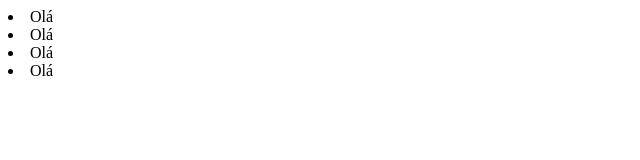
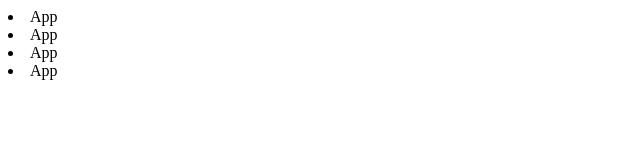
Before and after one commit to filipedev6/javascript-es6, a plain HTML site: page MODULO 7 - MAIS JAVASCRIPT/loops-e-iterable/index.html in a window 1280 px wide. Shown: the full height of the page, 0-640 px from the left. Drawn offline with Linux system fonts and the light colour scheme.

Commit message:
fix: MODULO 7

```diff
--- a/MODULO 7 - MAIS JAVASCRIPT/loops-e-iterable/index.html
+++ b/MODULO 7 - MAIS JAVASCRIPT/loops-e-iterable/index.html
@@ -7,10 +7,10 @@
     <title>Document</title>
 </head>
 <body>
-    <li>Olá</li>
-    <li>Olá</li>
-    <li>Olá</li>
-    <li>Olá</li>
+    <li>App</li>
+    <li>App</li>
+    <li>App</li>
+    <li>App</li>
     <script src="script.js"></script>
 </body>
 </html>
--- a/MODULO 7 - MAIS JAVASCRIPT/loops-e-iterable/script.js
+++ b/MODULO 7 - MAIS JAVASCRIPT/loops-e-iterable/script.js
@@ -1,17 +1,13 @@
 // Crie 4 li's na página
 // Utilizando o for...of
 // adicione uma classe a cada li
-
 const li = document.querySelectorAll('li');
 
 for(const item of li){
-  console.log(item.classList.add('ativo'))
+  console.log(item)
 }
+
 
 // Utilize o for...in para listar
 // todos as propriedades e valores
 // do objeto window
-
-for(const objW in window){
-  console.log(`${objW}: ${window[objW]}`)
-}
--- a/MODULO 7 - MAIS JAVASCRIPT/rest-e-spread/script.js
+++ b/MODULO 7 - MAIS JAVASCRIPT/rest-e-spread/script.js
@@ -3,18 +3,15 @@
 function createButton(background = 'blue', color = 'red') {
   const buttonElement = document.createElement('button');
   buttonElement.style.background = background;
-  buttonElement.style.color = color
+  buttonElement.style.color = color;
 
   return buttonElement;
 }
 
 const redButton = createButton();
-console.log(redButton)
 
 // Utilize o método push para inserir as frutas ao final de comidas.
 const frutas = ['Banana', 'Uva', 'Morango'];
 const comidas = ['Pizza', 'Batata'];
 
 comidas.push(...frutas);
-
-console.log(comidas)
```
Also changed, not shown: MODULO 7 - MAIS JAVASCRIPT/rest-e-spread/script-aula.js (deleted, +0 -12 lines).
